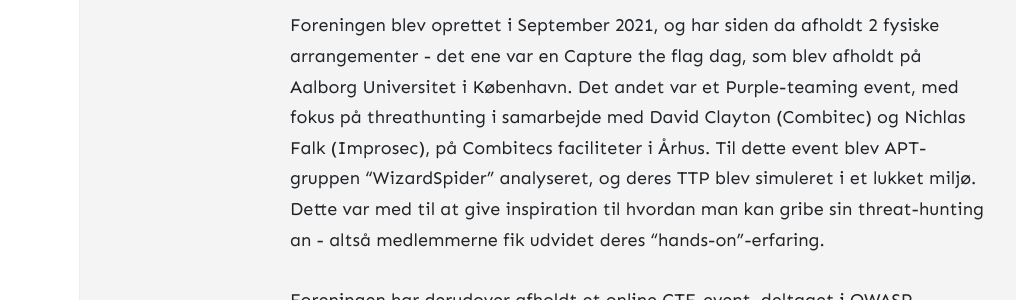
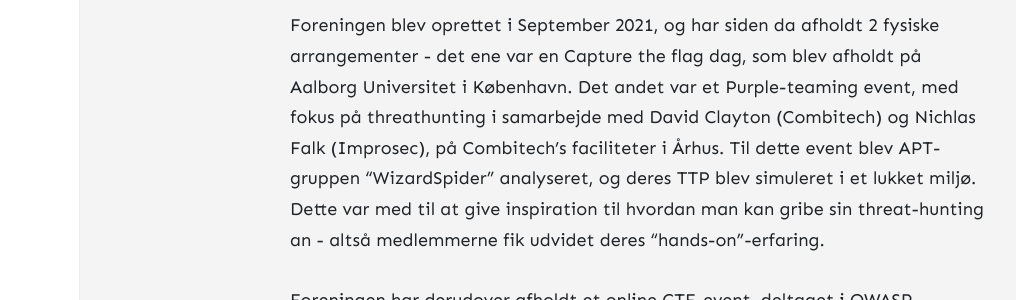
Before and after one commit to Guzzy711/blog-fdca, a Jekyll site: the page built from _pages/om-fdca.md, in a window 1280 px wide and 900 px high, scrolled down 1136 px. Shown: the part 246-546 px from the top of the window, without its empty margins (0-1016 px from the left). Built offline with Jekyll 4.4.1, drawn with Linux system fonts in a browser that asks for light colours; nearby versions of some CDN libraries; comment, search, counter and statistics services are not loaded; some of the changed text lies outside the part shown.

Commit message:
staverettelser

```diff
--- a/_pages/om-fdca.md
+++ b/_pages/om-fdca.md
@@ -29,7 +29,7 @@ På nuværende tidspunkt består bestyrelsen af 6 ildsjæle der driver foreninge
 
 ## Hvad laver man i FDCA?
 
-Foreningen blev oprettet i September 2021, og har siden da afholdt 2 fysiske arrangementer - det ene var en Capture the flag dag, som blev afholdt på Aalborg Universitet i København. Det andet var et Purple-teaming event, med fokus på threathunting i samarbejde med David Clayton (Combitec) og Nichlas Falk (Improsec), på Combitecs faciliteter i Århus. Til dette event blev APT-gruppen "WizardSpider" analyseret, og deres TTP blev simuleret i et lukket miljø. Dette var med til at give inspiration til hvordan man kan gribe sin threat-hunting an - altså medlemmerne fik udvidet deres "hands-on"-erfaring.
+Foreningen blev oprettet i September 2021, og har siden da afholdt 2 fysiske arrangementer - det ene var en Capture the flag dag, som blev afholdt på Aalborg Universitet i København. Det andet var et Purple-teaming event, med fokus på threathunting i samarbejde med David Clayton (Combitech) og Nichlas Falk (Improsec), på Combitech's faciliteter i Århus. Til dette event blev APT-gruppen "WizardSpider" analyseret, og deres TTP blev simuleret i et lukket miljø. Dette var med til at give inspiration til hvordan man kan gribe sin threat-hunting an - altså medlemmerne fik udvidet deres "hands-on"-erfaring.
 
 Foreningen har derudover afholdt et online CTF-event, deltaget i OWASP foredrag og haft forskellige sociale sammenkomster. Selvom det sociale aspekt vægtes højt ved samtlige arrangementer, så går foreningens medlemmer altid hjem med viden eller erfaring, som kan bruges direkte i deres arbejde eller uddannelse.
 
```
Also changed, not shown: other parts of _pages/om-fdca.md (+1 -1 lines).
